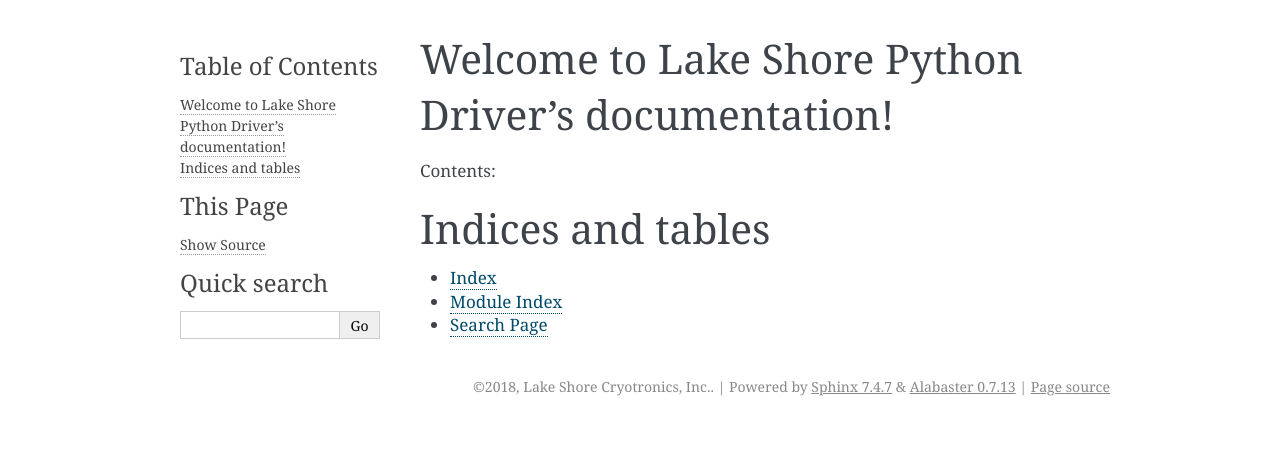
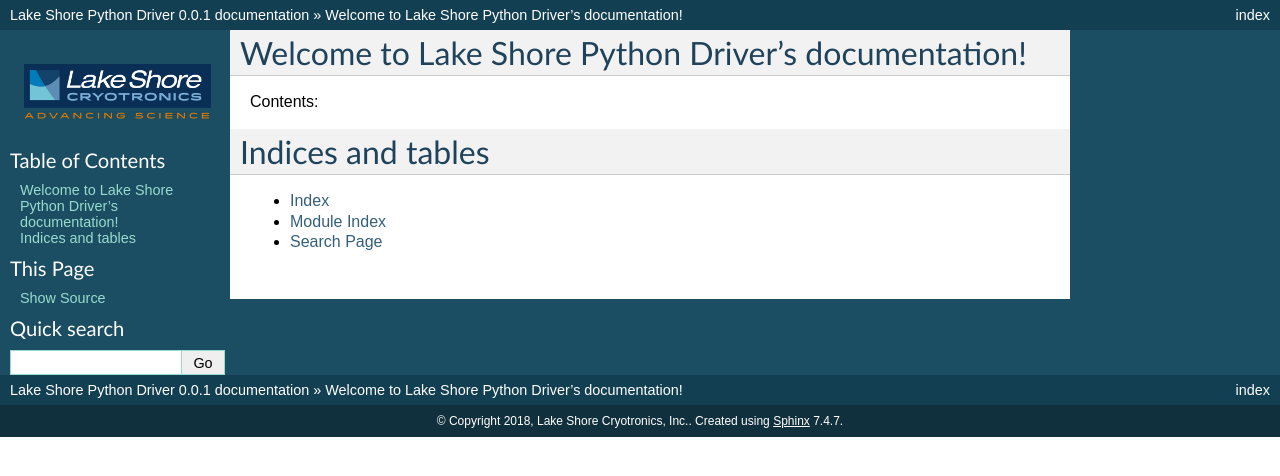
Before and after one commit to lakeshorecryotronics/python-driver, a Sphinx documentation site: the page built from docs/index.rst, in a window 1280 px wide. Shown: the top 476 px of the page. Built offline with Sphinx 7.4.7, drawn with Linux system fonts in a browser that asks for light colours.

Commit message:
Add initial branding to docs.

```diff
--- a/docs/conf.py
+++ b/docs/conf.py
@@ -122,7 +122,7 @@
 # The theme to use for HTML and HTML Help pages.  See the documentation for
 # a list of builtin themes.
 #
-html_theme = 'alabaster'
+html_theme = 'classic'
 
 # Theme options are theme-specific and customize the look and feel of a theme
 # further.  For a list of options available for each theme, see the
@@ -145,13 +145,13 @@
 # The name of an image file (relative to this directory) to place at the top
 # of the sidebar.
 #
-# html_logo = None
+html_logo = '_static/lakeshore_logo.png'
 
 # The name of an image file (relative to this directory) to use as a favicon of
 # the docs.  This file should be a Windows icon file (.ico) being 16x16 or 32x32
 # pixels large.
 #
-# html_favicon = None
+html_favicon = '_static/favicon.ico'
 
 # Add any paths that contain custom static files (such as style sheets) here,
 # relative to this directory. They are copied after the builtin static files,
```
Also changed, not shown: docs/_static/favicon.ico (added), docs/_static/lakeshore_logo.png (added).
